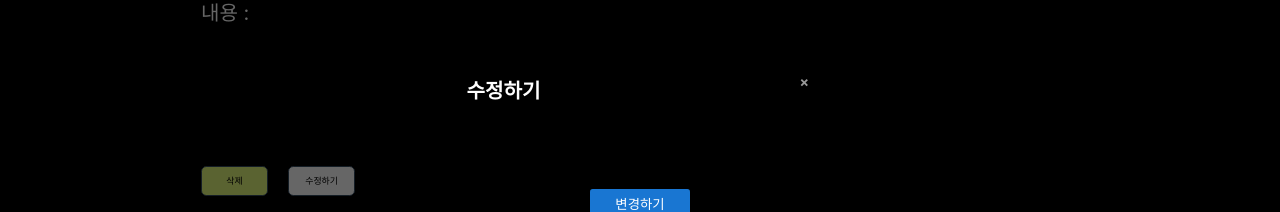
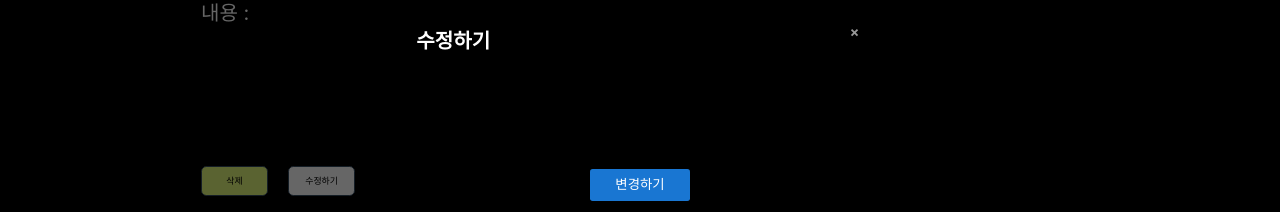
Before and after one commit to EVISION-EWHA/EVISION-website, a React (Create React App) app: page /board/1 in a window 1280 px wide. Both pictures are taken after a click on the button "수정하기". Shown: the part 220-432 px from the top of the page. Built offline with nearby package versions, Linux system fonts and the light colour scheme; no server answers.

Commit message:
revice modal css 수정

```diff
--- a/src/pages/voc/ReviceModal.css
+++ b/src/pages/voc/ReviceModal.css
@@ -18,9 +18,9 @@
   direction: column;
   align-items: flex-end;
   font-size: 3rem;
-  width: 55rem;
+  width: 70rem;
   max-width: 100rem;
-  height: 35rem;
+  height: 50rem;
   min-height: 35rem;
   margin: 0 auto;
   border-radius: 0.3rem;
@@ -46,12 +46,8 @@
   color: #999;
   background-color: transparent;
 }
-.modal > section > form > main {
-  margin-left: 14px;
-  margin-bottom: 10px;
-  padding: 16px;
-  border-bottom: 1px solid #dee2e6;
-  border-top: 1px solid #dee2e6;
+.modal > section > form > input {
+  width: 30px;
 }
 .modal.openModal {
   display: flex;
--- a/src/pages/voc/ReviceModal.jsx
+++ b/src/pages/voc/ReviceModal.jsx
@@ -84,13 +84,13 @@ const Modal = (props) => {
               sx={{
                 background: "transparent",
                 color: "white",
-                width: "40rem",
+                ml: 3,
+                height: "10rem",
+                width: "70rem",
                 fontSize: "3rem",
               }}
               label="text"
-            >
-              dfd
-            </Input>
+            ></Input>
             <Button
               type="submit"
               id="submit"
```
